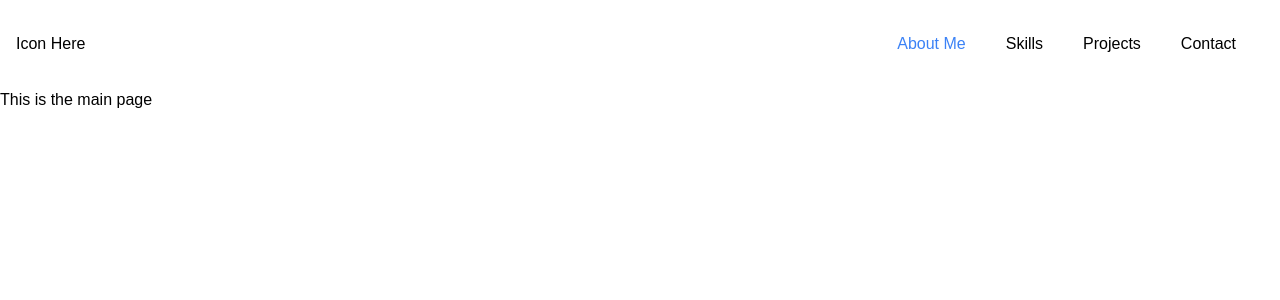
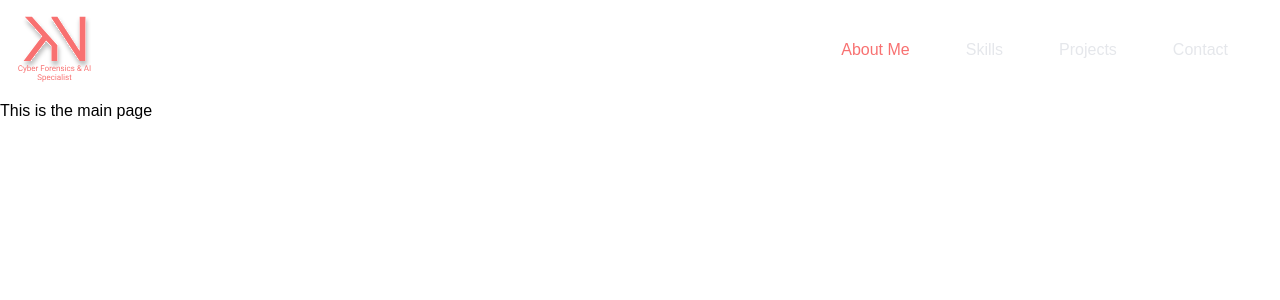
Before and after one commit to Cyrof/kn-folio, a Next.js app: page / in a window 1280 px wide. Shown: the top 300 px of the page. Built offline with nearby package versions, Linux system fonts and the light colour scheme.

Commit message:
feat(portfolio2.svg): added portfolio logo for navigation bar This is custom created logo for my portfolio created in figma
refactor(navbar.tsx, globals.css): Change background and accent color
changed the background color to a dark theme to fit my accent color.

```diff
--- a/app/components/navbar.tsx
+++ b/app/components/navbar.tsx
@@ -14,7 +14,9 @@ const NavBar = () => {
     return (
         <nav>
             <div className="w-full flex flex-wrap items-center justify-between mx-auto p-4">
-                <span>Icon Here</span>
+                <div className="text-red-400">
+                    <img src="/images/portfolio2.svg" alt="portfolio_logo" className="fill-current"/>
+                </div>
                 {/* can add hamburger menu */}
                 <div className="tabs hidden w-full md:block md:w-auto" id="navbar-default">
                     <ul className="flex flex-row space-x-4 p-4 font-medium">
@@ -28,7 +30,7 @@ const NavBar = () => {
                                 <Link
                                     href={href}
                                     aria-current={isActive(pathname, href) ? 'page' : undefined}
-                                    className={`px-3 py-2 rounded-md ${isActive(pathname, href) ? 'text-blue-500' : 'hover:text-blue-500'
+                                    className={`px-5 py-2 ${isActive(pathname, href) ? 'text-red-400' : 'hover:text-red-400 text-gray-200'
                                     }`}
                                 >
                                     {label}
--- a/app/globals.css
+++ b/app/globals.css
@@ -6,12 +6,13 @@
   --foreground-rgb: 0, 0, 0;
 }
 
-/* @media (prefers-color-scheme: dark) {
+@media (prefers-color-scheme: dark) {
   :root {
-    --background: #0a0a0a;
-    --foreground: #ededed;
+    /* --background: #1f1c24; */
+    --background: #1a1414
+    /* --foreground: #ededed; */
   }
-} */
+}
 
 body {
   color: var(--foreground);
```
Also changed, not shown: public/images/portfolio2.svg (added).
